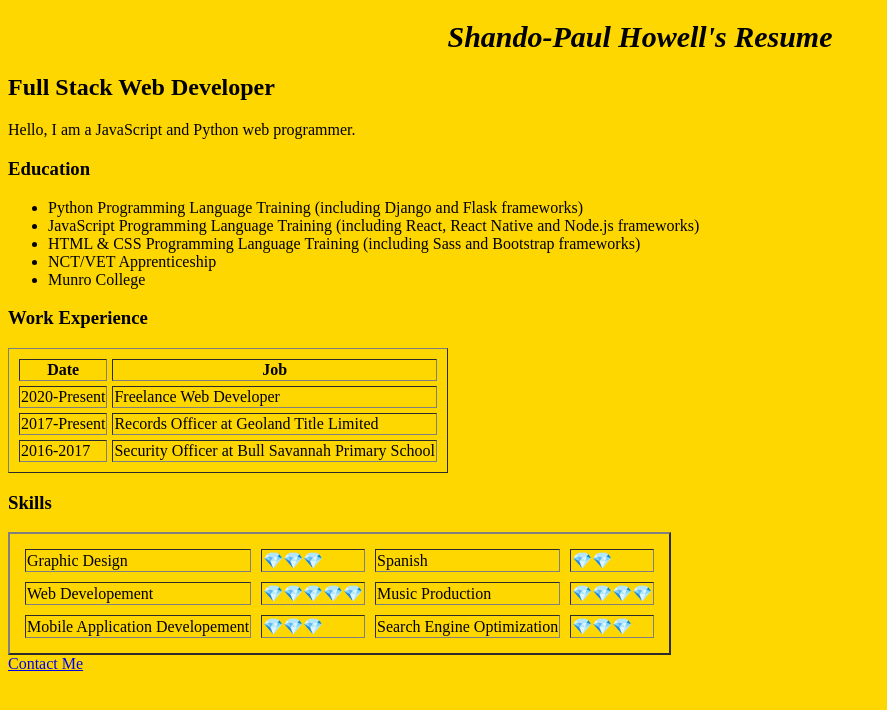
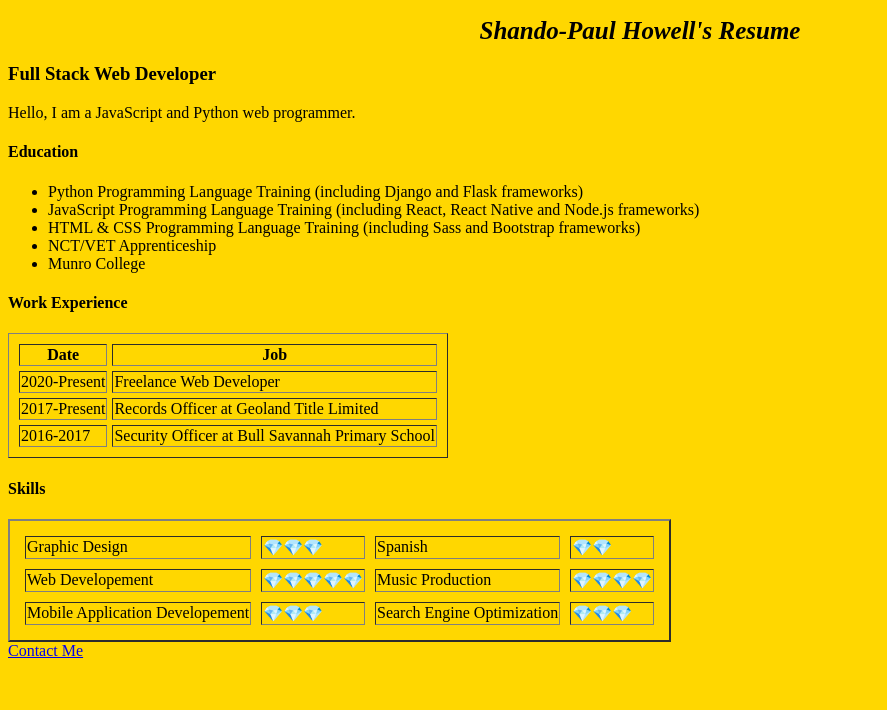
Before and after one commit to shandohowell/resume, a plain HTML site: page index.html in a window 1280 px wide. Shown: the whole page, without its empty margins (0-887 px from the left). Drawn offline with Linux system fonts and the light colour scheme.

Commit message:
Add files via upload

```diff
--- a/index.html
+++ b/index.html
@@ -7,10 +7,10 @@
         <style>
         @keyframes grow {
           from {
-            font-size: 20px;
+            font-size: 15px;
           }
           to {
-            font-size: 30px;
+            font-size: 25px;
           }
         }
         body {
@@ -30,10 +30,10 @@
     </head>
     <body>
         <h1><em>Shando-Paul Howell's Resume</em></h1>
-        <h2>Full Stack Web Developer</h2>
+        <h3>Full Stack Web Developer</h3>
         <p>Hello, I am a JavaScript and Python web programmer.</p>
 
-        <h3>Education</h3>
+        <h4>Education</h4>
         <ul>
             <li>Python Programming Language Training (including Django and Flask frameworks)</li>
             <li>JavaScript Programming Language Training (including React, React Native and Node.js frameworks)</li>
@@ -41,7 +41,7 @@
             <li>NCT/VET Apprenticeship</li>
             <li>Munro College</li>
         </ul>
-        <h3>Work Experience</h3>
+        <h4>Work Experience</h4>
         <table cellspacing="5" border="1">
             <thead>
                 <tr>
@@ -62,7 +62,7 @@
                 <td>Security Officer at Bull Savannah Primary School</td>
             </tr>
         </table>
-        <h3>Skills</h3>
+        <h4>Skills</h4>
         <table cellspacing="10" border=2>
             <tr>
                 <td>Graphic Design</td>
```
